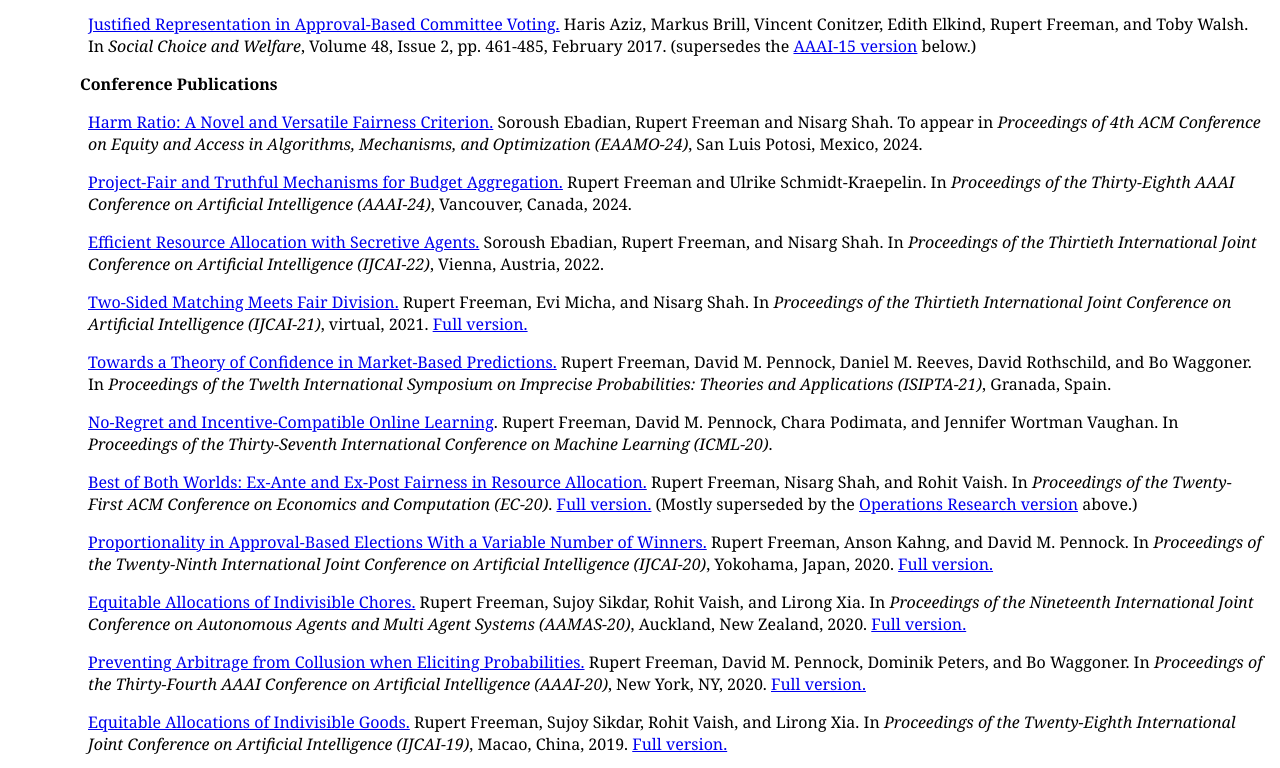
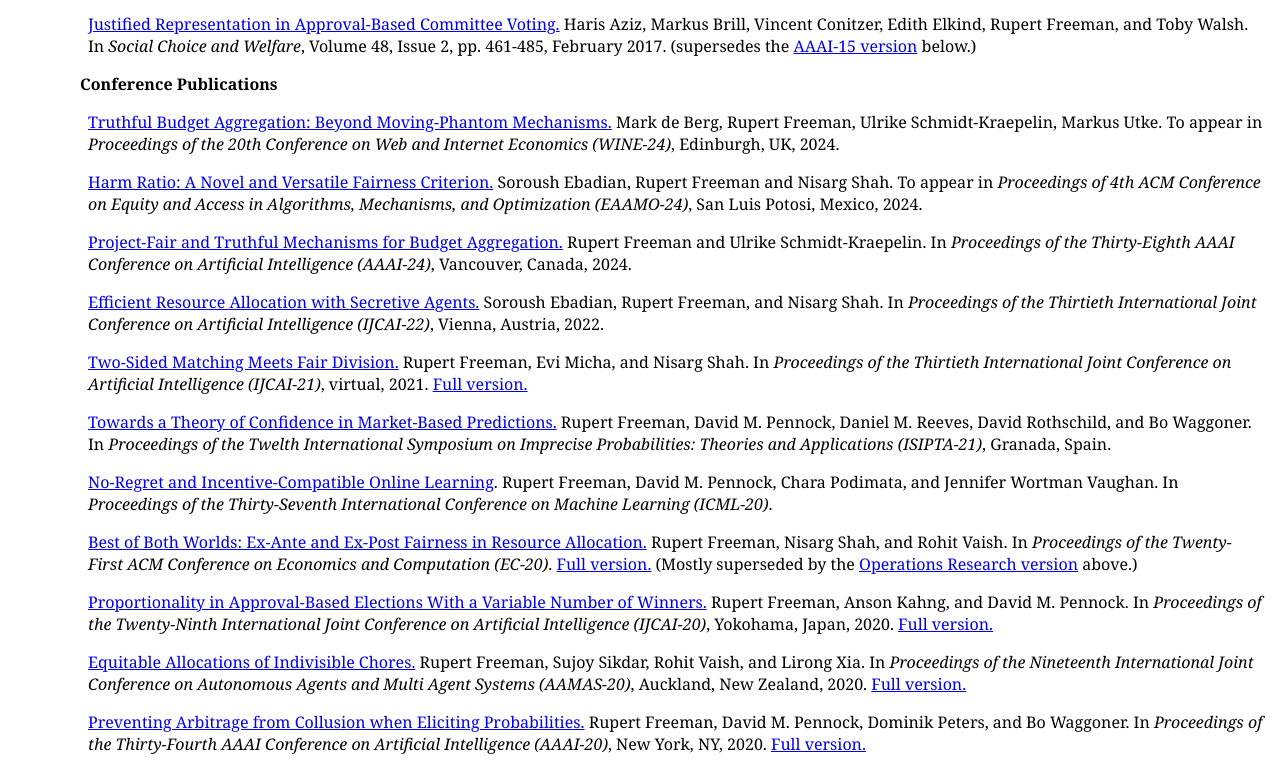
Before and after one commit to rupertfreeman/rupertfreeman.github.io, a plain HTML site: page index.html in a window 1280 px wide. Shown: the part 861-1629 px from the top of the page. Drawn offline with Linux system fonts and the light colour scheme.

Commit message:
Update with WINE 2024 acceptance

```diff
--- a/index.html
+++ b/index.html
@@ -204,6 +204,12 @@
 
     <ul>
 
+       <li>
+            <a href="https://arxiv.org/abs/2405.20303">Truthful Budget Aggregation: Beyond Moving-Phantom Mechanisms.</a> Mark de Berg, Rupert Freeman, Ulrike Schmidt-Kraepelin, Markus Utke. To appear in <i>Proceedings of the 20th Conference on Web and Internet Economics
+                (WINE-24)</i>, Edinburgh, UK, 2024.
+        </li>
+
+
             <li>
             <a href="harm-ratio.pdf">Harm Ratio: A Novel and Versatile Fairness Criterion.</a> Soroush Ebadian, Rupert Freeman and Nisarg Shah. To appear in <i>Proceedings of 4th ACM Conference on Equity and Access in Algorithms, Mechanisms, and Optimization (EAAMO-24)</i>, San Luis Potosi, Mexico, 2024.
         </li>
@@ -386,7 +392,7 @@
 
         <li>
             <a href="multicast.pdf">On the Price of Stability of Undirected Multicast Games.</a> Rupert Freeman, Sam
-            Haney, and Debmalya Panigrahi. In <i>Proceedings of the Twelfth Conference on Web and Internet Economics
+            Haney, and Debmalya Panigrahi. In <i>Proceedings of the 12th Conference on Web and Internet Economics
                 (WINE-16)</i>, Montreal, Canada, 2016. <a href="multicast_full.pdf">Full version.</a>
         </li>
 
```
Also changed, not shown: 1 other file.
